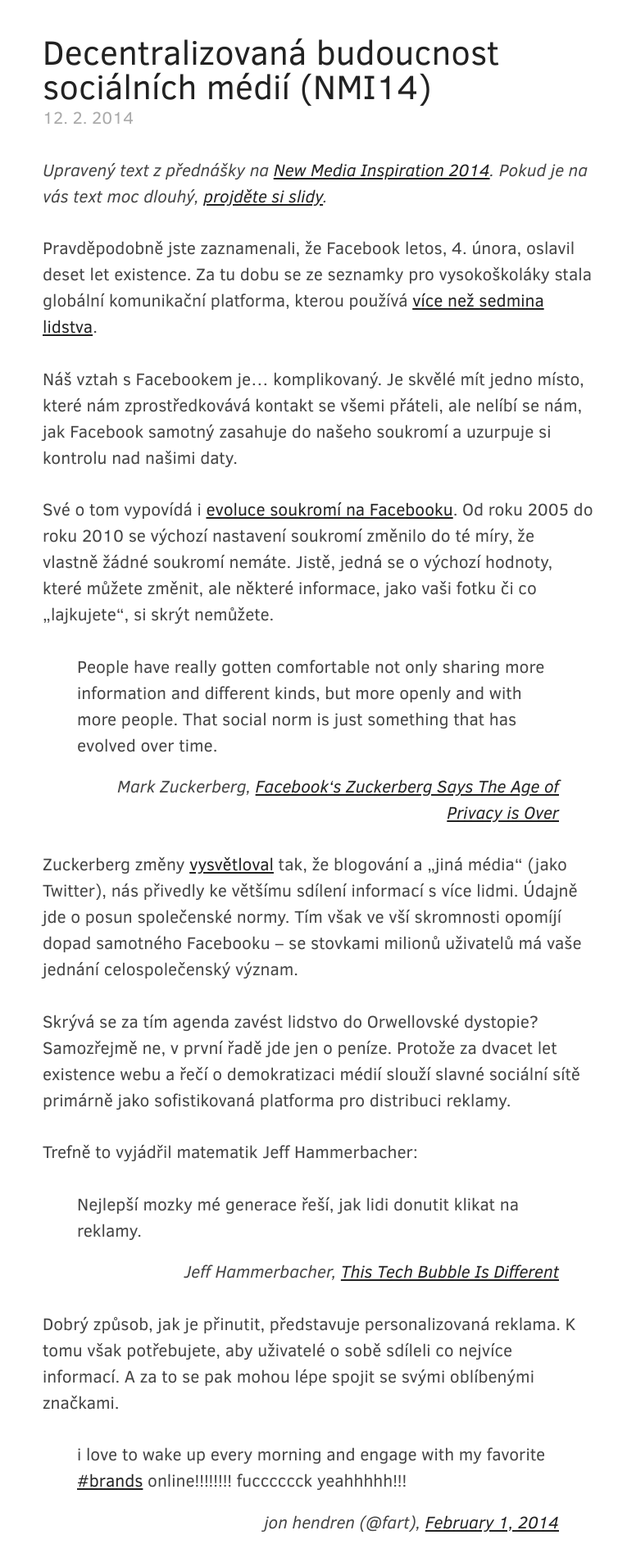
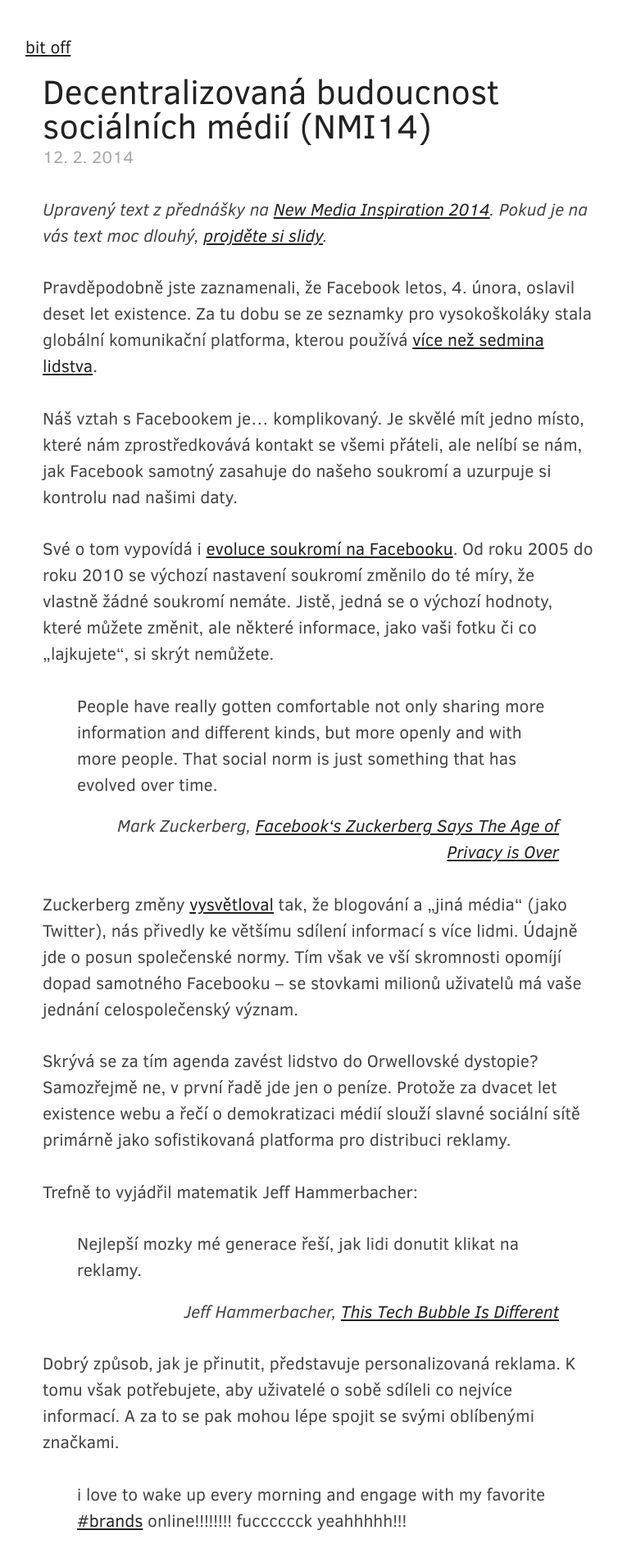
Before and after one commit to jnv/bitoff.cz, a Jekyll site: the page built from _posts/2014-02-11-nmi14.md, in a window 1280 px wide. Shown: the top 1895 px of the page at 82% size, without its empty margins (252-1006 px from the left). Built offline with Jekyll 4.4.1, drawn with Linux system fonts in a browser that asks for light colours; comment, search, counter and statistics services are not loaded.

Commit message:
Link to homepage

```diff
--- a/_layouts/post.html
+++ b/_layouts/post.html
@@ -2,6 +2,7 @@
 layout: default
 ---
 
+<p class="site-header"><a href="/" title="Přejít na hlavní stránku">bit off</a></p>
 <main class="post">
   <article class="h-entry">
     <header class="post-header">
--- a/assets/main.css
+++ b/assets/main.css
@@ -293,8 +293,15 @@
   margin: 0 auto;
 }
 
-.site-intro {
-  text-indent: -1.5em;
+@media only screen and (min-width: 35em) {
+  .site-intro, .site-header {
+    text-indent: -1em;
+  }
+}
+
+.site-header {
+  /*font-size: 0.76em;*/
+  margin-bottom: 0.875em;
 }
 
 .meta {
```
